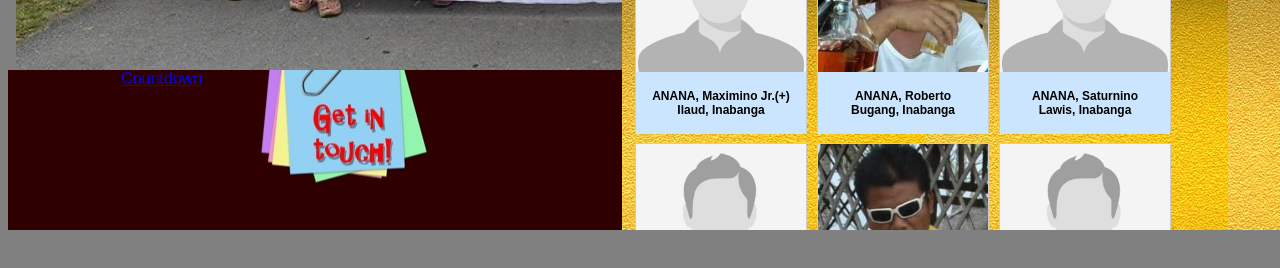
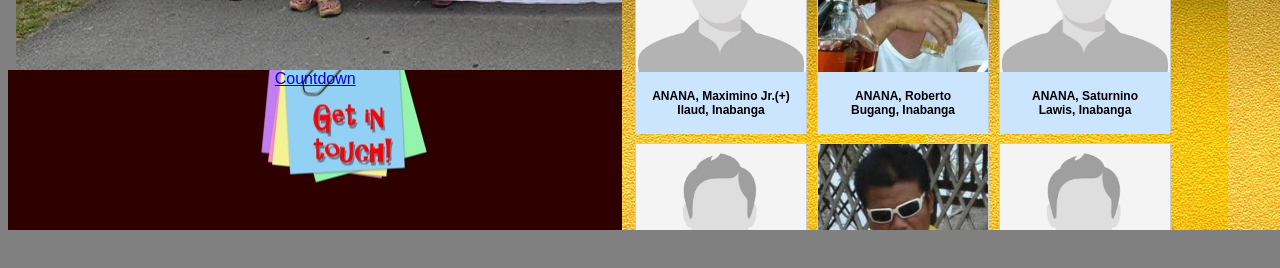
Before and after one commit to SPAbatch87/Alumni-website, a plain HTML site: page index.html in a window 1280 px wide. Shown: the part 688-956 px from the top of the page. After the commit the page ends 930 px from the top, so only its background shows below. Drawn offline with Linux system fonts and the light colour scheme; files whose address does not match are found by name.

Commit message:
Update index.html

```diff
--- a/index.html
+++ b/index.html
@@ -218,5 +218,5 @@ footer {
         <div id="pageMain2"><iframe src="masterlist-boys.html" name="iframe_a" height="100%" width="100%" allowfullscreen="true" style="border:none;" title="Iframe Example">
                            </iframe>
          </div>
-        <div id="pageFooter"><a data-type="countdown" data-id="3272350" class="tickcounter" style="display: block; width: 50%; height: 75%; position: relative; padding-bottom: 25%" title="Countdown" href="//www.tickcounter.com/">Countdown</a><script>(function(d, s, id) { var js, pjs = d.getElementsByTagName(s)[0]; if (d.getElementById(id)) return; js = d.createElement(s); js.id = id; js.src = "//www.tickcounter.com/static/js/loader.js"; pjs.parentNode.insertBefore(js, pjs); }(document, "script", "tickcounter-sdk"));</script> </div>
+        <div id="pageFooter"><a data-type="countdown" data-id="3272350" class="tickcounter" style="display: block; width: 100%; position: relative; padding-bottom: 25%" title="Countdown" href="//www.tickcounter.com/">Countdown</a><script>(function(d, s, id) { var js, pjs = d.getElementsByTagName(s)[0]; if (d.getElementById(id)) return; js = d.createElement(s); js.id = id; js.src = "//www.tickcounter.com/static/js/loader.js"; pjs.parentNode.insertBefore(js, pjs); }(document, "script", "tickcounter-sdk"));</script> </div>
 </body>
```
